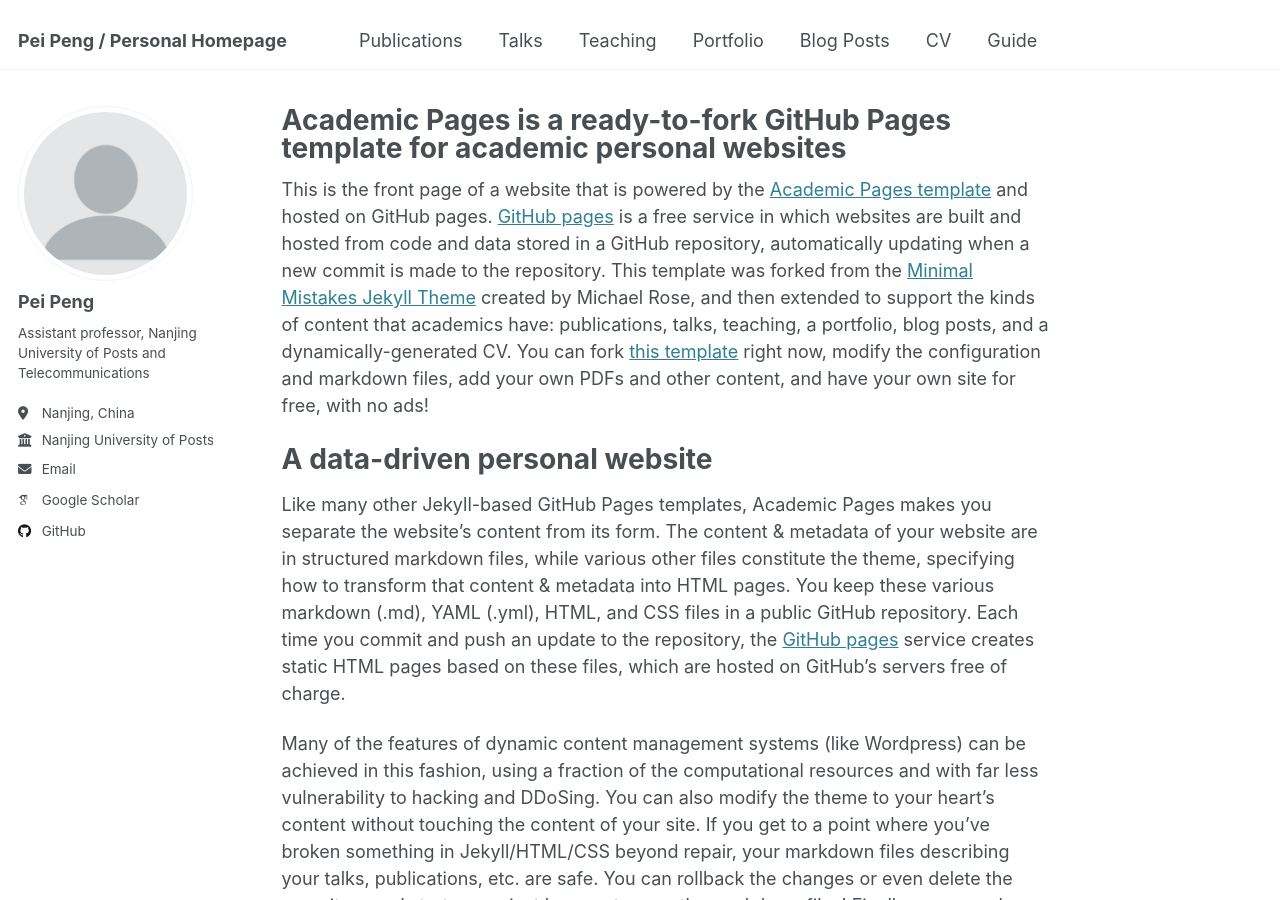
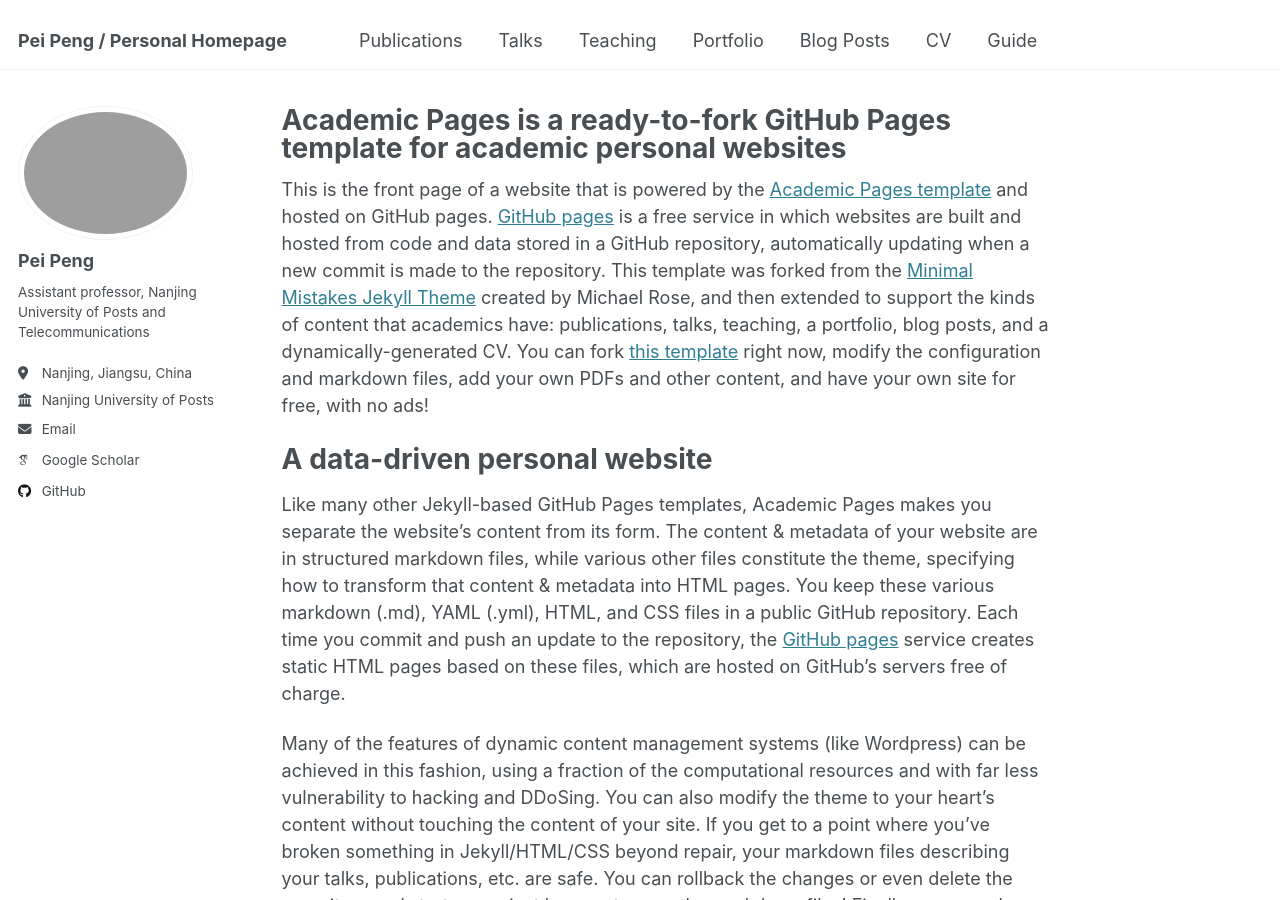
Before and after one commit to Qihuan1988/Qihuan1988.github.io, a Jekyll site: the page built from _pages/about.md, in a window 1280 px wide and 900 px high. Built offline with Jekyll 4.4.1, drawn with Linux system fonts in a browser that asks for light colours; some web fonts are replaced.

Commit message:
Update _config.yml

```diff
--- a/_config.yml
+++ b/_config.yml
@@ -22,11 +22,11 @@ repository               : "Qihuan1988/Qihuan1988.github.io"
 #               Additional customization can be done by editing /_includes/author-profile.html
 author:
   # Biographic information
-  avatar           : "profile.png"
+  avatar           : "peipeng.png"
   name             : "Pei Peng"
   pronouns         : # example: "she/her"
   bio              : "Assistant professor, Nanjing University of Posts and Telecommunications"
-  location         : "Nanjing, China"
+  location         : "Nanjing, Jiangsu, China"
   employer         : "Nanjing University of Posts and Telecommunications"
   URI              : "https://yjs.njupt.edu.cn/dsgl/nocontrol/college/dsfcxq.htm?dsJbxxId=90a2b66642124356bca014c36ae72bc4"
   email            : pei.peng@njupt.edu.cn"
```
